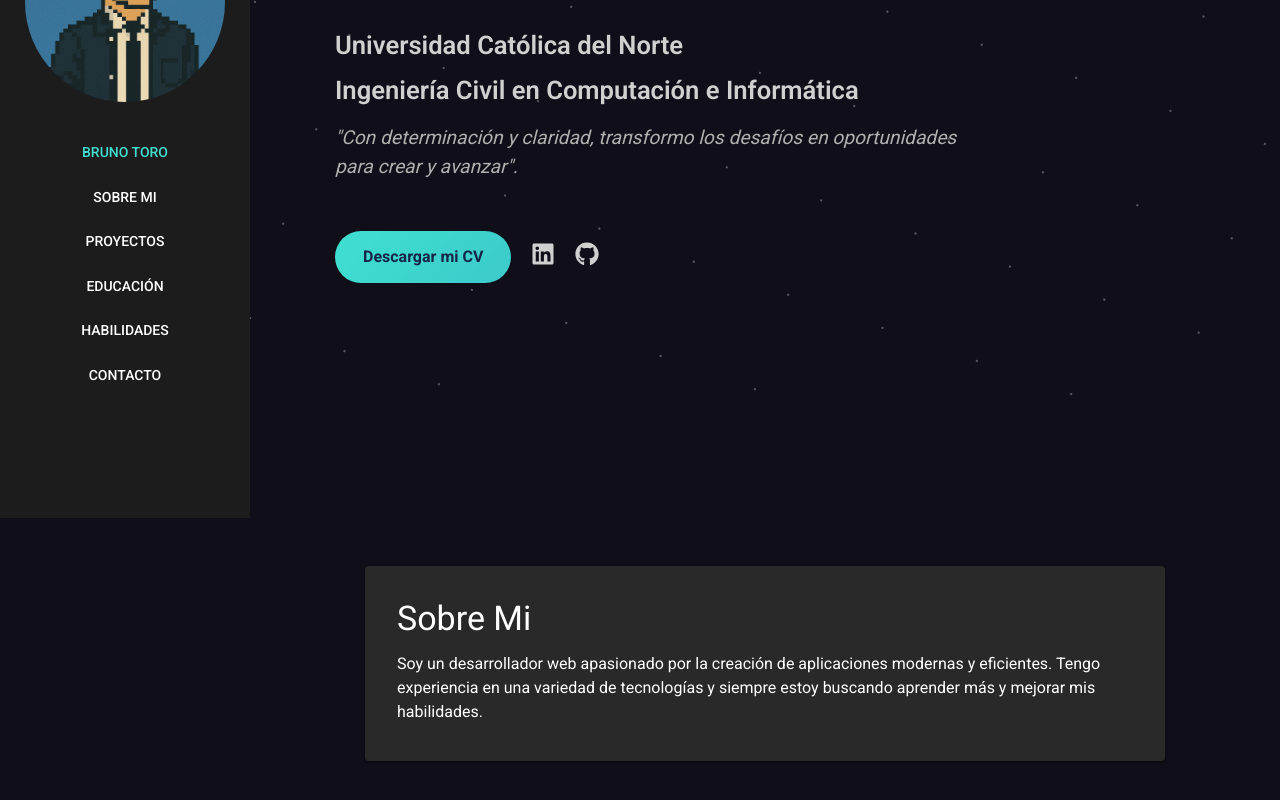
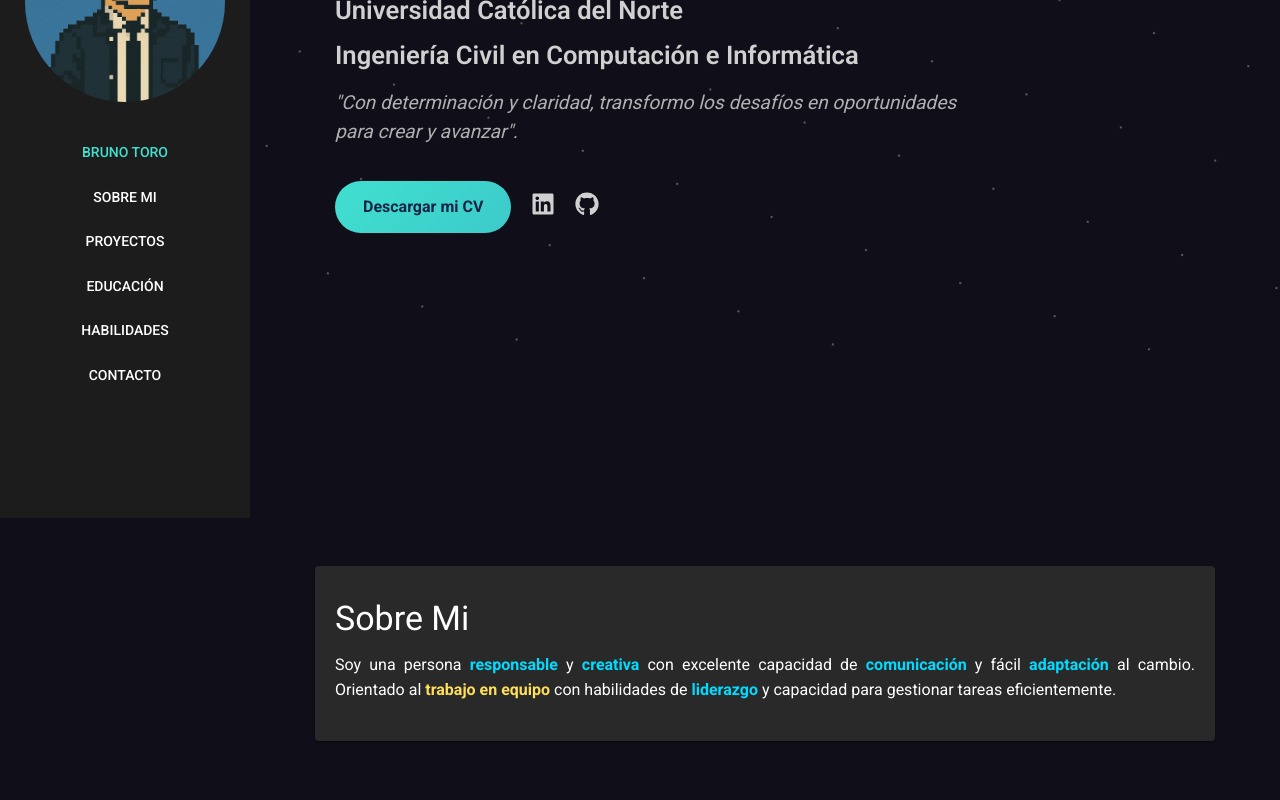
Before and after one commit to xStarH4ndx/Portfolio, a React (Vite) app: page / in a window 1280 px wide. Shown: the part 282-1082 px from the top of the page. Built offline with nearby package versions, Linux system fonts and the light colour scheme.

Commit message:
modificacionies

```diff
--- a/src/components/HeaderContent.tsx
+++ b/src/components/HeaderContent.tsx
@@ -65,7 +65,7 @@ const HeaderContent: React.FC = () => {
         .name {
           font-size: clamp(2.5rem, 6vw, 5rem);
           font-weight: 900;
-          margin: 0 0 20px 0;
+          margin: 0 0 -15px 0;
           line-height: 1.1;
         }
 
@@ -75,6 +75,7 @@ const HeaderContent: React.FC = () => {
 
         .info {
           max-width: 650px;
+          margin: 0 0 -15px 0;
         }
 
         .degree {
--- a/src/components/common/SideBar.tsx
+++ b/src/components/common/SideBar.tsx
@@ -1,7 +1,6 @@
 import React, { useState, useEffect } from 'react';
 import { Box, Button } from '@mui/material';
 import perfil from '../../assets/perfil.jpg';
-import foto from '../../assets/sinfondoplaya.png';
 
 const sections = [
   { id: 'header', label: 'BRUNO TORO' },
--- a/src/sections/Informacion.tsx
+++ b/src/sections/Informacion.tsx
@@ -3,13 +3,24 @@ import React from 'react';
 
 const Informacion: React.FC = () => {
   return (
-    <Paper sx={{p: 4, mx: 'auto', maxWidth:800 }}>
-        <Typography variant="h4" component="h1" gutterBottom>
+    <Paper sx={{p: 4, mx: 'auto', maxWidth: 900, px: '20px' }}>
+        <Typography variant="h4" component="h4" gutterBottom>
             Sobre Mi
         </Typography>
-        <Typography variant="body1" gutterBottom>
-            Soy un desarrollador web apasionado por la creación de aplicaciones modernas y eficientes.
-            Tengo experiencia en una variedad de tecnologías y siempre estoy buscando aprender más y mejorar mis habilidades.
+        <Typography
+            variant="body1"
+            gutterBottom
+            sx={{
+                textAlign: 'justify',
+                lineHeight: 1.6
+            }}
+        >
+            Soy una persona <span style={{color: '#00dbff', fontWeight: 'bold'}}>responsable</span> y <span style={{color: '#00dbff', fontWeight: 'bold'}}>creativa</span> con
+            excelente capacidad de <span style={{color: '#00dbff', fontWeight: 'bold'}}>comunicación</span> y
+            fácil <span style={{color: '#00dbff', fontWeight: 'bold'}}>adaptación</span> al cambio.
+            Orientado al <span style={{color: '#ffde59', fontWeight: 'bold'}}>trabajo en equipo</span> con
+            habilidades de <span style={{color: '#00dbff', fontWeight: 'bold'}}>liderazgo</span> y
+            capacidad para gestionar tareas eficientemente.
         </Typography>
     </Paper>
   );
```
